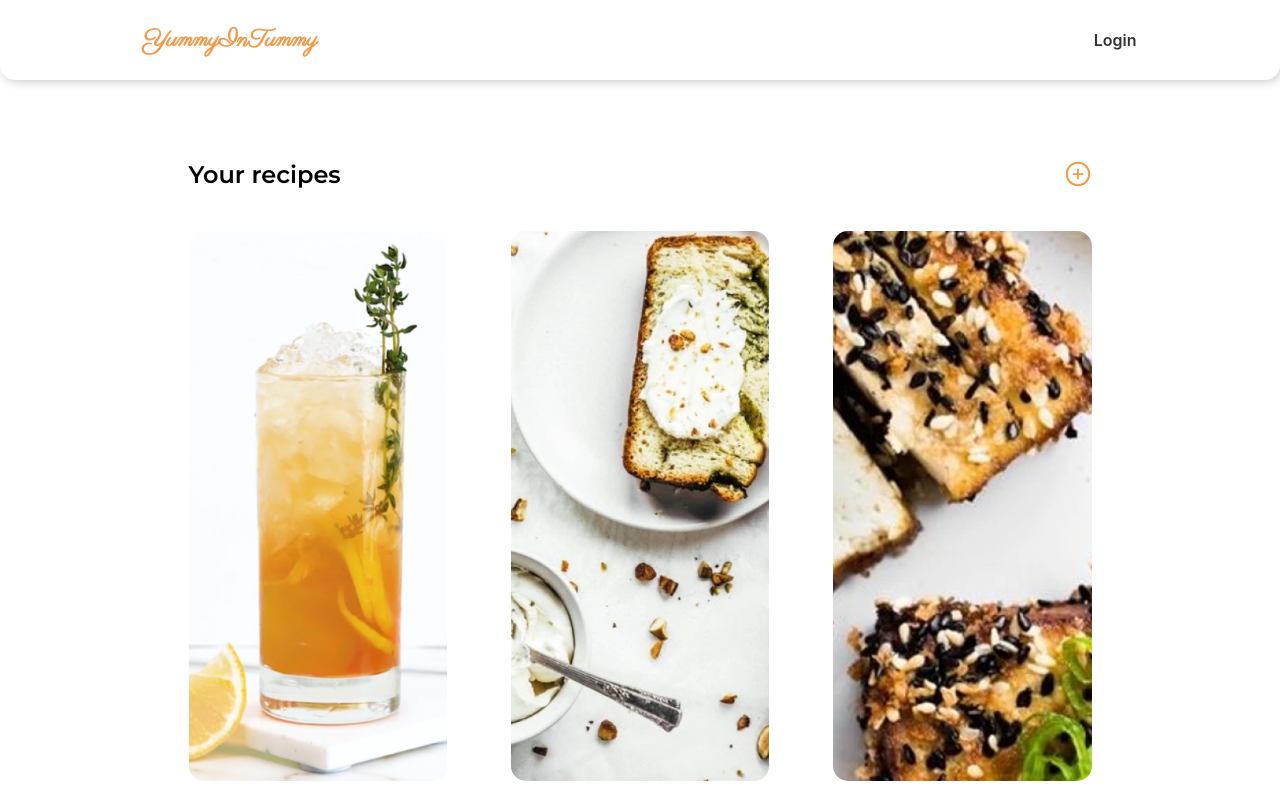
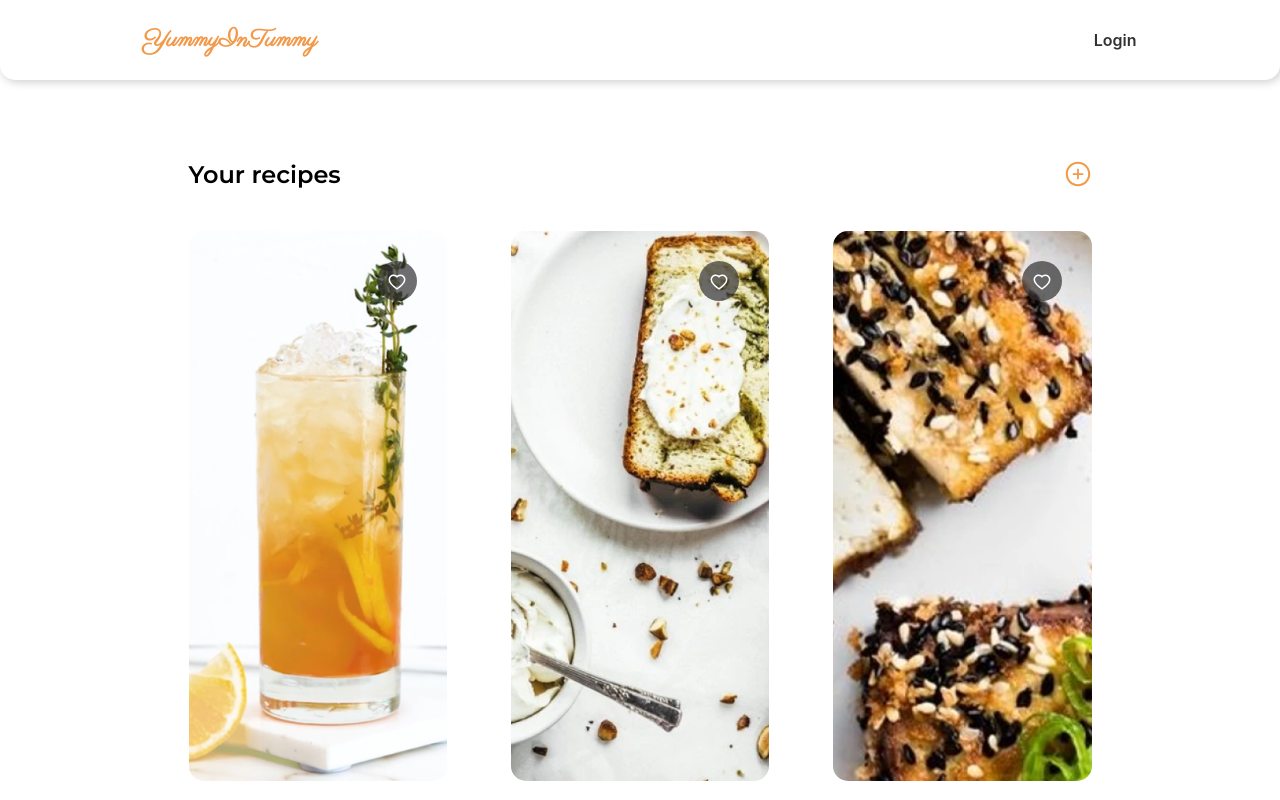
Before and after one commit to antoniosumak/recipe-app, a React (Create React App) app: page / in a window 1280 px wide. Shown: the top 800 px of the page. Built offline with nearby package versions, Linux system fonts and the light colour scheme.

Commit message:
Working images

```diff
--- a/src/Pages/Home.js
+++ b/src/Pages/Home.js
@@ -14,7 +14,7 @@ const Home = () => {
   const [recipes, setRecipes] = useState(0);
   const { isOpened, setIsOpened } = useContext(AuthContext);
   const [addedRecipe, setAddedRecipe] = useState([]);
-  const [Image, setImage] = useState("");
+  const [Image, setImage] = useState(0);
 
   useEffect(() => {
     setTimeout(() => {
@@ -23,8 +23,18 @@ const Home = () => {
   }, [recipes]);
 
   const fileSelectorHandler = (event) => {
-    var fileName = event.target.files[0].name;
-    setImage(fileName);
+    const file = event.target.files[0];
+    setImage(file);
+    var reader = new FileReader();
+    reader.addEventListener(
+      "load",
+      () => {
+        setImage(reader.result);
+      },
+      false
+    );
+
+    reader.readAsDataURL(file);
   };
 
   const filePath = `../assets/images/${Image}`;
@@ -36,7 +46,7 @@ const Home = () => {
       numberOfSteps: "",
       time: "",
       numberOfIngridients: "",
-      imgURL: "",
+      images: [],
     },
     onSubmit: (values, { resetForm }) => {
       setAddedRecipe([...addedRecipe, values]);
@@ -118,7 +128,7 @@ const Home = () => {
                 ingridients={`${prop.numberOfIngridients} INGRIDIENTS`}
                 steps={`${prop.numberOfSteps} STEPS`}
                 prepTime={`${prop.time} MIN`}
-                image={filePath}
+                image={Image}
               />
             ))}{" "}
           </Grid>
--- a/src/components/RecipeCard/RecipeCard.js
+++ b/src/components/RecipeCard/RecipeCard.js
@@ -1,10 +1,16 @@
 import React from "react";
 import "./RecipeCard.scss";
+import { AiOutlineHeart } from "react-icons/ai";
 
 const RecipeCard = ({ title, image, steps, prepTime, ingridients, alt }) => {
   return (
     <div className={"RecipeCard"}>
       <figure className={"RecipeCard-Figure"}>
+        <div className={"HeartCircle"}>
+          <div className={"HeartWrapper"}>
+            <AiOutlineHeart />
+          </div>
+        </div>
         <img className={"RecipeCard-Image"} src={image} alt={alt} />
         <div className={"RecipeCard-Description"}>
           <h2 className={"Title"}>{title}</h2>
--- a/src/components/RecipeCard/RecipeCard.scss
+++ b/src/components/RecipeCard/RecipeCard.scss
@@ -2,8 +2,36 @@
   padding: 20px;
 
   &-Figure {
+    position: relative;
     height: 550px;
     width: 100%;
+
+    .HeartCircle {
+      position: absolute;
+      top: 30px;
+      right: 30px;
+      width: 40px;
+      height: 40px;
+      background-color: rgba(51, 49, 50, 0.7);
+      display: flex;
+      justify-content: center;
+      align-items: center;
+      border-radius: 50%;
+      transition: ease-in-out 0.3s;
+
+      &:hover {
+        .HeartWrapper {
+          color: #f2994a;
+          cursor: pointer;
+        }
+      }
+    }
+    .HeartWrapper {
+      padding-top: 6px;
+      font-size: 20px;
+      color: white;
+      transition: ease-in-out 0.3s;
+    }
   }
 
   &-Image {
```
